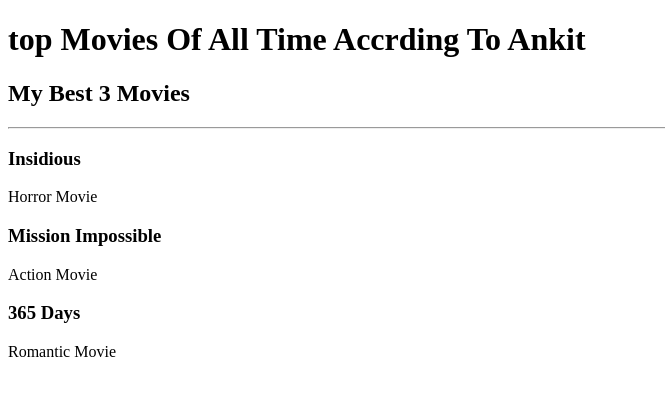
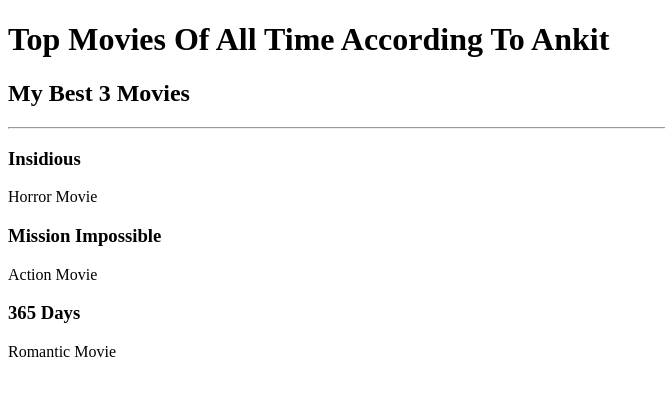
Before and after one commit to aaabbbcccl/resume, a plain HTML site: page movie ranking.html in a window 1280 px wide. Shown: the whole page, without its empty margins (0-665 px from the left). Drawn offline with Linux system fonts and the light colour scheme.

Commit message:
Update movie ranking.html

```diff
--- a/movie ranking.html
+++ b/movie ranking.html
@@ -3,12 +3,12 @@
 <head>
     <meta charset="UTF-8">
     <meta name="viewport" content="width=device-width, initial-scale=1.0">
-    <title>Movie ranking</title>
+    <title>Movie Ranking</title>
 </head>
 <body>
     <div>
         <h1>
-            top Movies Of All Time Accrding To Ankit
+            Top Movies Of All Time According To Ankit
         </h1>
         <h2>My Best 3 Movies</h2>
         <hr>
```
